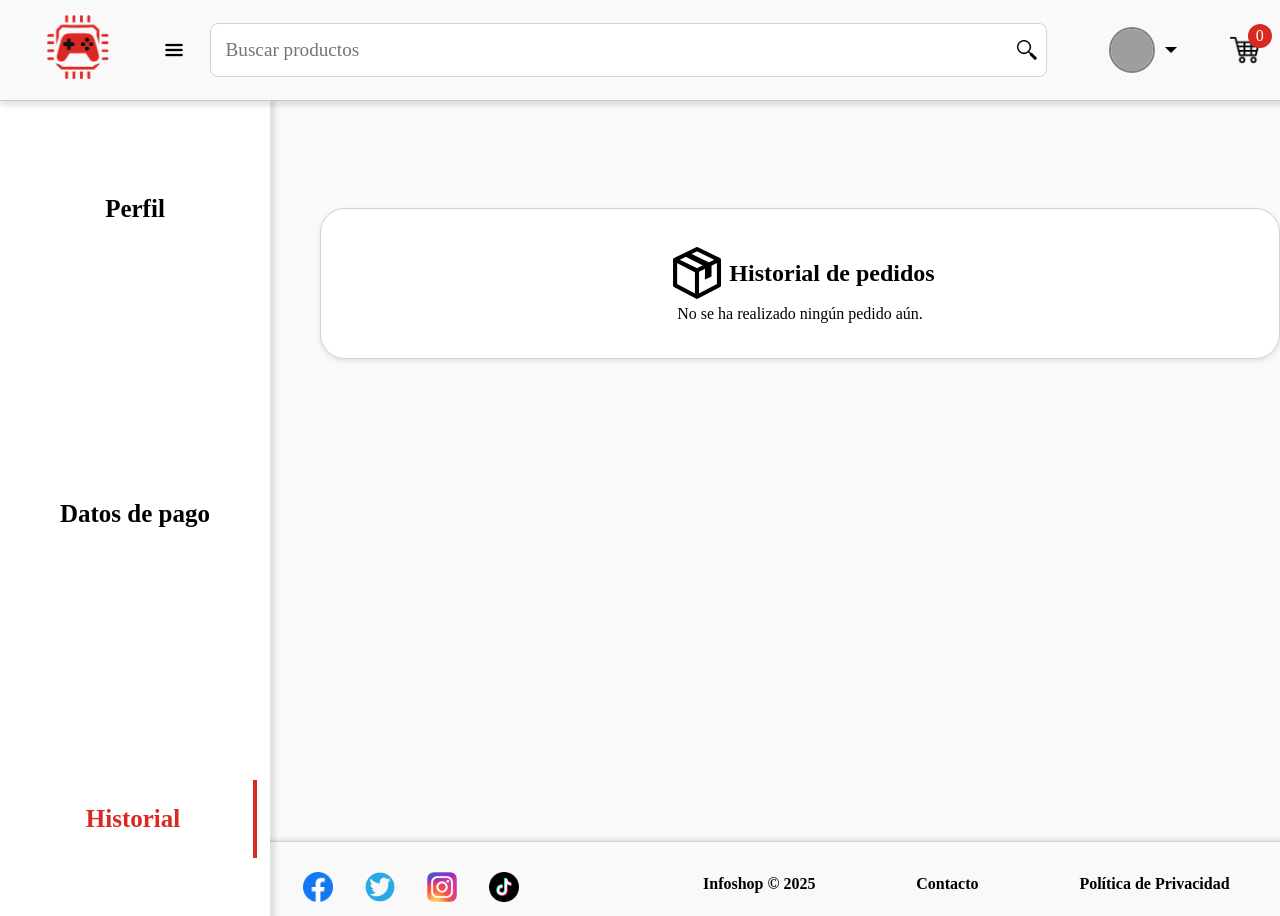
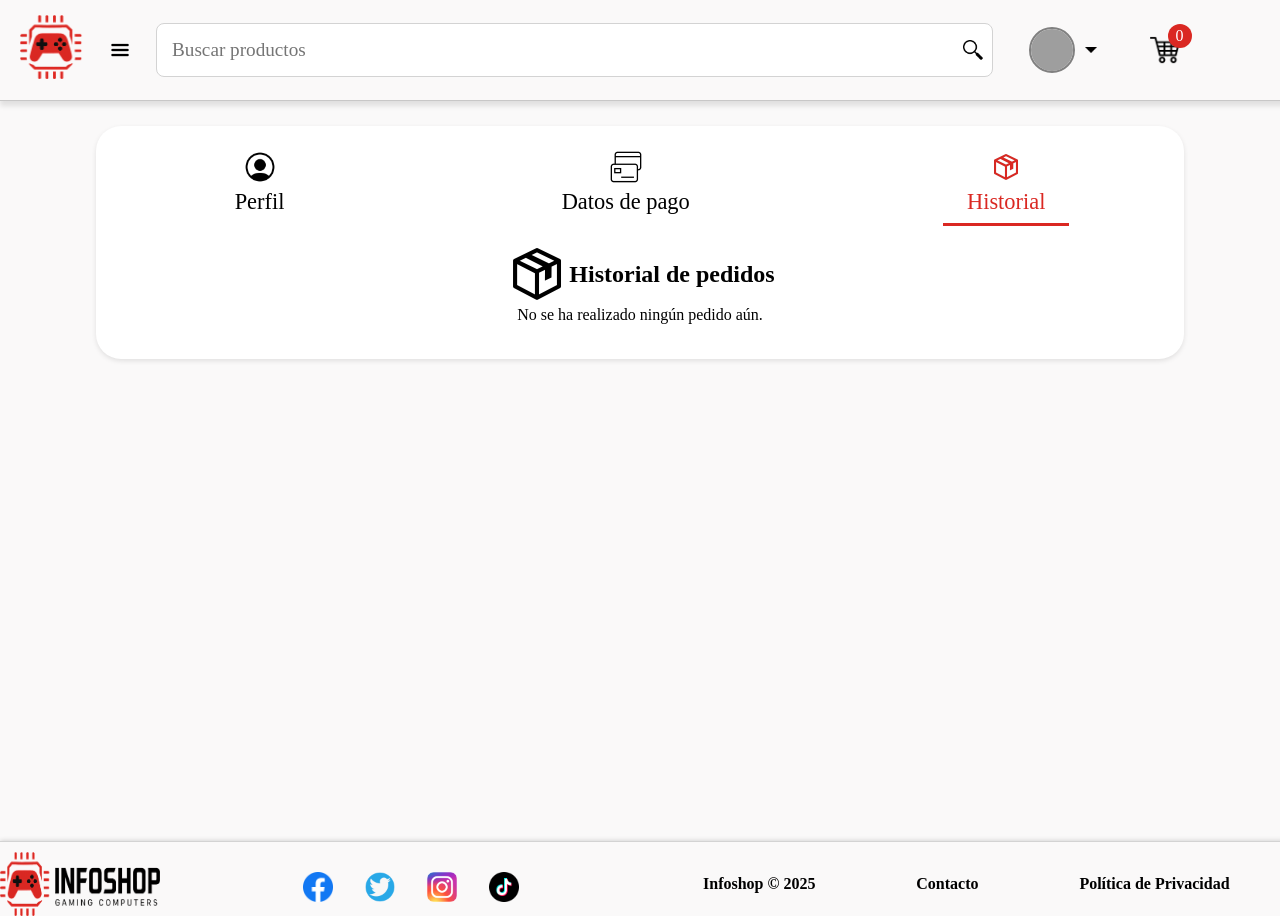
Before and after one commit to dmanmon141/Infoshop, a PHP site: page /tcpdf/historial in a window 1280 px wide. Run offline with PHP 8.4, Linux system fonts and the light colour scheme; a user stored in the database is signed in; data comes from the database, SQL or seed files in the repository; data that the repository does not hold is empty; some web fonts are replaced; grey boxes are pictures that could not be loaded.

Commit message:
Responsive de página de perfil

```diff
--- a/css/estilo-historial.css
+++ b/css/estilo-historial.css
@@ -23,63 +23,56 @@
   width: 100%;
 }
 
+.profileicon{
+        width: 2rem;
+        height: 2rem;
+      }
+
+      .navmenu{
+        display: flex;
+        width: 100%;
+        justify-content: space-around;
+        margin-bottom: 1rem;
+      }
+
+      .navmenu div{
+        padding-top: 25px;
+        color: black;
+        padding-bottom: 0.5rem;
+        padding-left: 1.5rem;
+        padding-right: 1.5rem;
+        text-align: center;
+      }
+.secciondatos, .seccionconfiguracion, .seccionhistorial{
+        display:flex;
+        flex-direction: column;
+        align-items: center;
+      }
+
+      .seccionhistorial{
+        border-bottom:3px solid #da2822;
+      }
 
 
-.bloque1 {
-  font-size: 25px;
-  font-weight: bold;
-  display: flex;
-  flex-direction: column;
-  justify-content: space-around;
-  background-color: white;
-  box-shadow: 5px 2px 5px rgba(0, 0, 0, 0.1);
-  width: 270px;
-  height: 100vh;
-  align-items: center;
-  position: fixed;
-  left: 0;
-  top:0;
-        padding-top: 3.5rem;
-  z-index: 9994;
+      .navmenu div:hover{
+        cursor: pointer;
+        color: #da2822;
       }
 
-.bloque1 div {
-  padding-top: 25px;
+      .navmenu a{
+        text-decoration: none;
+        font-size: 1.4rem;
         color: black;
-  padding-bottom: 25px;
-  text-align: center;
-}
-
-.dividir{
-        display: flex;
-        padding-top: 8rem;
-        padding-bottom: 4rem;
-        justify-content: center;
-        height: 100vh;
       }
 
 
 
-.bloque1 div:hover {
-  cursor: pointer;
-}
 
-.bloque1 .seccionhistorial {
-  color: #da2822;
-  border-right: 4px solid #da2822;
-}
-
-.bloque1 div:hover {
-  cursor: pointer;
-  color: #da2822;
-}
-
-.seccionhistorial a {
-  color: #da2822;
-}
-
-.seccionhistorial {
-  width: 15rem;
+.dividir{
+        display: flex;
+        padding-top: 6rem;
+        padding-bottom: 4rem;
+        justify-content: center;
       }
 
 
@@ -87,10 +80,18 @@
 
 
 
-.bloque1 a {
-  width: 70%;
-  text-decoration: none;
+
+.seccionhistorial a {
+  color: #da2822;
 }
+
+
+
+
+
+
+
+
 
 
 .datosusuario h5 {
@@ -222,6 +223,7 @@
 
 .estado {
   text-align: center;
+  width: 20%;
 }
 
 .botones button {
@@ -243,7 +245,7 @@
 
 .detalles,
 .detalles2 {
-  width: 220px;
+  width: 30%;
   text-align: center;
 }
 
@@ -303,20 +305,58 @@
   height: 100%;
 }
 
-.bloque2 {
+.bloque2{
         color: black;
         background-color: white;
-  border: 1px solid lightgray;
         box-shadow: 0 2px 5px rgba(0, 0, 0, 0.1);
-  margin-top: 5rem;
+        margin-top: 30px;
         display: flex;
-  height: fit-content;
-  width: 80%;
         border-radius: 25px;
         padding-bottom: 35px;
-  padding-top: 2rem;
-  margin-bottom: 30px;
-  margin-left: 20rem;
-  flex-wrap: wrap;
+        width: 65%;
+        flex-direction: column;
         justify-content: center;
+        height: fit-content;
+        transition: width 0.5s ease;
       }
+
+      @media(max-width: 1605px){
+        .pedido p{
+          font-size: 0.9rem;
+        }
+
+        .pedido img{
+          height: 7rem;
+        }
+
+        .pedido-imagen{
+          min-width: 11rem;
+        }
+      }
+
+      @media(max-width: 1320px){
+        .pedido p{
+          font-size: 0.7rem;
+        }
+
+        .pedido img{
+          height: 6rem;
+        }
+
+        .pedido-imagen{
+          min-width: 8rem;
+        }
+
+        .bloque2{
+          width: 85%;
+        }
+      }
+
+      @media(max-width: 1100px){
+
+        .bloque2{
+          width: 95%;
+        }
+
+
+      }
--- a/css/estilo-misc.css
+++ b/css/estilo-misc.css
@@ -48,7 +48,6 @@ body {
   height: 5rem;
   display: flex;
   align-items: center;
-  justify-content: space-evenly;
   padding: 10px 20px;
 }
 
--- a/frontend/historial.php
+++ b/frontend/historial.php
@@ -234,19 +234,20 @@ $fechaactual = date("Y-m-d");
       </div>
     </div>
     <div class="dividir">
+      <div class="bloque2" id="producto-contenedor">
+        <div class="navmenu">
+          <div class="secciondatos">
+            <a href="perfil"><img src="img/user.png" class="profileicon"><p>Perfil</p></a>
+          </div>
+          <div class="seccionconfiguracion">
+            <a href="datospago"><img src="img/tarjeta.png" class="profileicon"><p>Datos de pago</p> </a>
+          </div>
 
-      <div class="bloque1">
-        <a href="perfil">
-          <div class="secciondatos">Perfil</div>
-        </a>
-        <a href="datospago">
-          <div class="seccionconfiguracion">Datos de pago</div>
-        </a>
-        <div class="seccionhistorial">
-          <a href="historial">Historial</a>
+            <div class="seccionhistorial">
+              <a href="historial"><img src="img/deliveryChosen.png" class="profileicon"><p>Historial</p></a>
+            </div>
+
         </div>
-      </div class="bloque1">
-      <div class="bloque2" id="producto-contenedor">
         <div id="contenido">
           <div class="filagap">
             <img src="img/delivery.png" class="icon">
@@ -308,7 +309,7 @@ $fechaactual = date("Y-m-d");
                     <p><?php echo $fecha ?></p>
                   </div>
                   <div class="detalles2">
-                    <p style="color: black">Devolución disponible hasta el:</p>
+                    <p style="color: black">Devolución disponible hasta el</p>
                     <?php
                     if ($arraypedidos[2] <= $fechaactual) {
                       ?>
@@ -322,7 +323,7 @@ $fechaactual = date("Y-m-d");
                     ?>
                   </div>
                   <div class="estado">
-                    <p style="color: black">Estado del paquete:</p>
+                    <p style="color: black">Estado del paquete</p>
                     <?php
                     if ($arraypedidos[5] == "En envío") {
                       ?>
```
Also changed, not shown: css/estilo-datospago.css (+39 -33 lines), css/estilo-perfil.css (+19 -0 lines), frontend/datospago.php (+13 -17 lines), frontend/perfil.php (+3 -7 lines), img/deliveryChosen.png (added), img/tarjetaChosen.png (added). Lines whose indentation alone changed are shown as unchanged.
